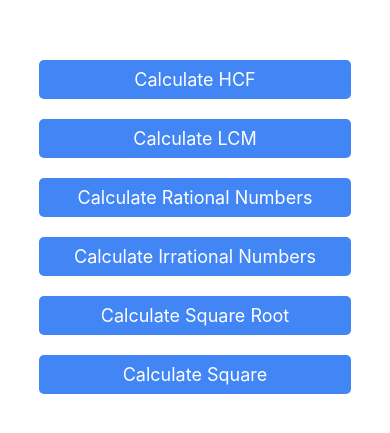
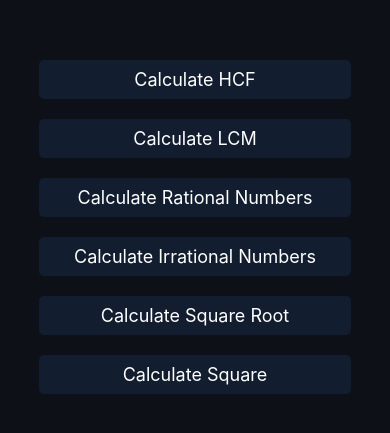
Before and after one commit to Manish8798/Math-Calculator, a React Native app: screen /Home in a window 390 px wide. Shown: the part 195-628 px from the top of the page. Built offline with nearby package versions, Linux system fonts and the light colour scheme.

Commit message:
header styles changed

```diff
--- a/App.tsx
+++ b/App.tsx
@@ -10,7 +10,9 @@ const App = () => {
   return(
     <NavigationContainer>
     <Stack.Navigator screenOptions={{
-      headerShown: false
+      headerShown: false,
+      headerStyle: {backgroundColor: '#010409'},
+      headerTintColor: '#fff'
     }}>
       <Stack.Screen name="Home" component={Home} />
       <Stack.Screen options={{
--- a/src/screens/CalculatorScreen.js
+++ b/src/screens/CalculatorScreen.js
@@ -271,17 +271,18 @@ const CalculatorScreen = props => {
 const styles = StyleSheet.create({
   container: {
     flex: 1,
-    backgroundColor: '#fff',
+    backgroundColor: '#0D1117',
   },
   input: {
     borderColor: '#fff',
+    color: '#fff'
   },
   resultText: {
     alignSelf: 'center',
     fontSize: 24,
     padding: 10,
     fontWeight: 'bold',
-    color: '#000'
+    color: '#2581F7'
   }
 });
 
--- a/src/screens/Home.js
+++ b/src/screens/Home.js
@@ -28,7 +28,7 @@ const Home = props => {
             key={i}
             title={`Calculate ${val}`}
             buttonStyle={{
-              backgroundColor: '#4285F4',
+              backgroundColor: '#121D2F',
               borderRadius: 5,
             }}
             containerStyle={{
@@ -48,7 +48,7 @@ const Home = props => {
 const styles = StyleSheet.create({
   container: {
     flex: 1,
-    backgroundColor: '#fff',
+    backgroundColor: '#0D1117',
     justifyContent: 'center',
     // alignItems: 'center',
   },
```
